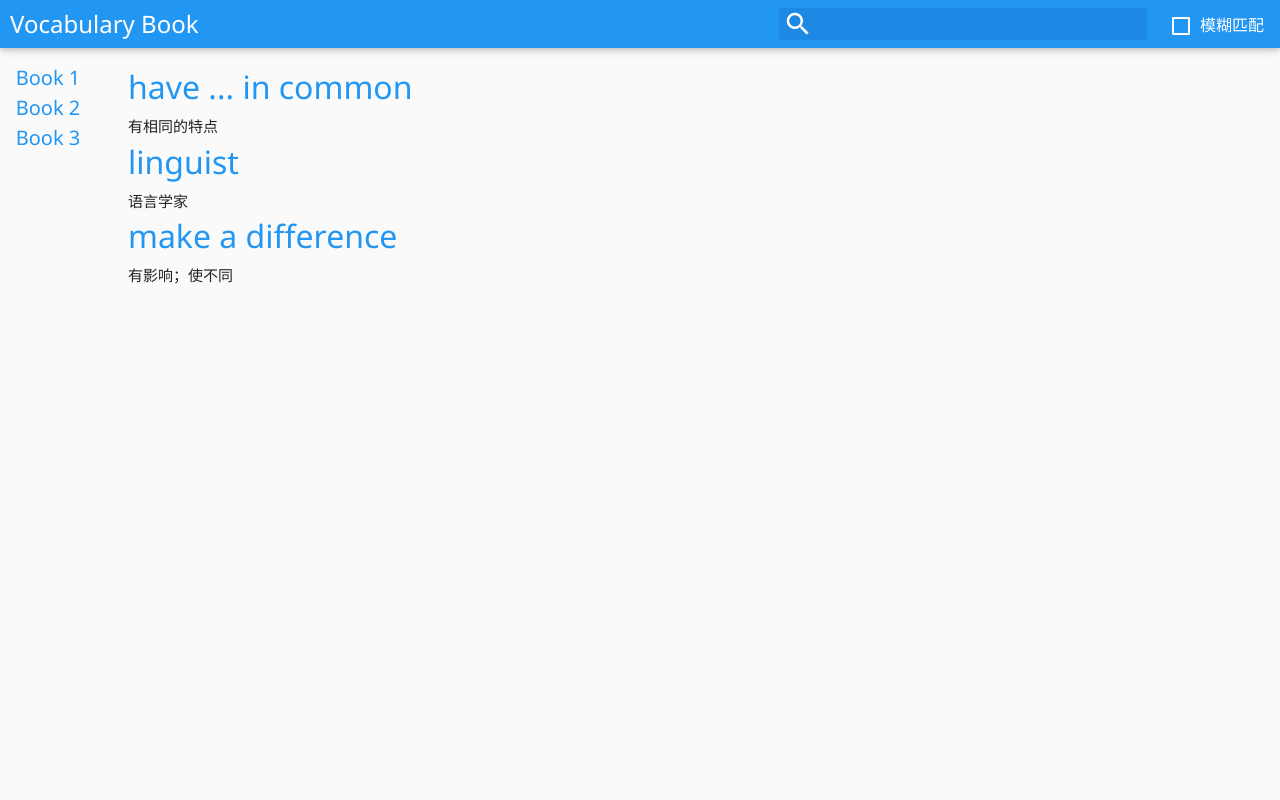
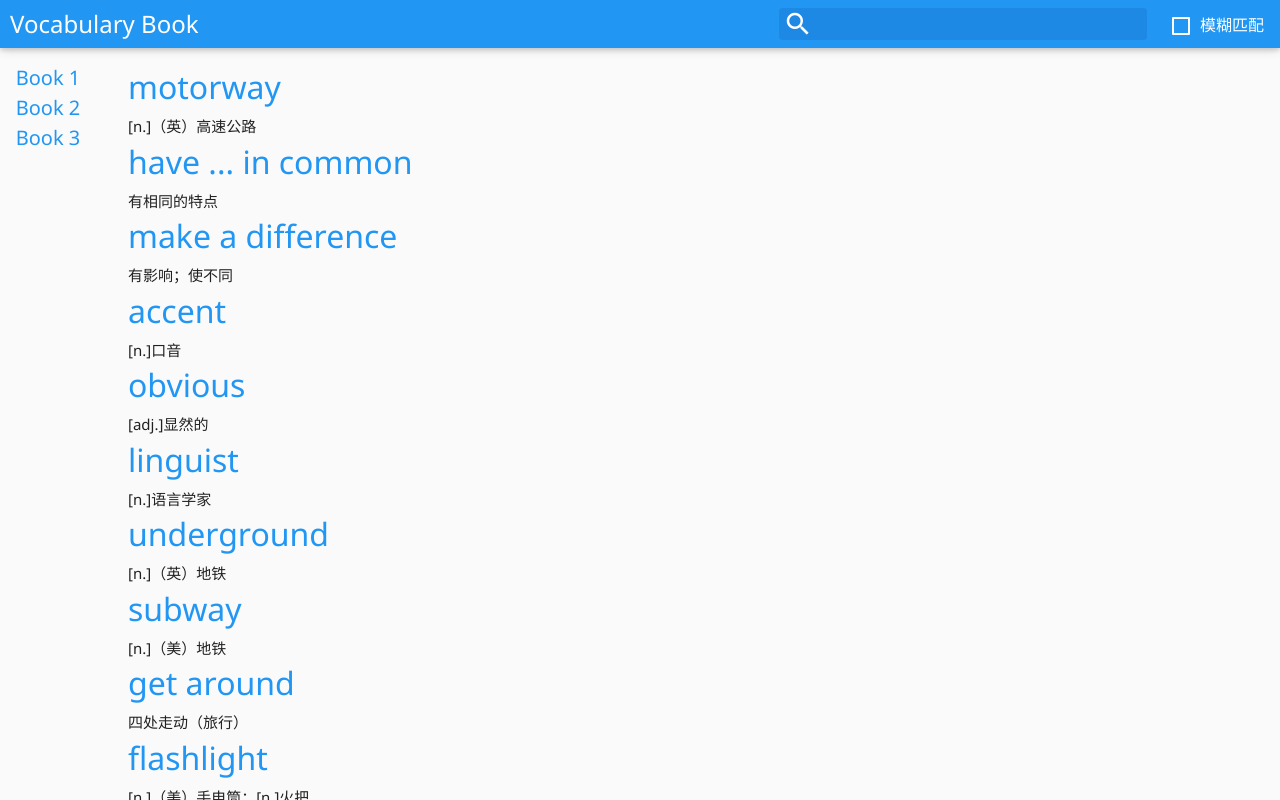
Before and after one commit to zhaosiyi/Vocabulary-Book, a plain HTML site: page index.html in a window 1280 px wide. Drawn offline with Linux system fonts and the light colour scheme.

Commit message:
add words

```diff
--- a/index.html
+++ b/index.html
@@ -30,17 +30,17 @@
 <ul>
 <li>
     <div class="word">
+        <span>motorway</span>
+        <button><i class="small material-icons">volume_up</i></button>
+    </div>
+    <div class="exp">[n.]（英）高速公路</div>
+</li>
+<li>
+    <div class="word">
         <span>have ... in common</span>
         <button><i class="small material-icons">volume_up</i></button>
     </div>
     <div class="exp">有相同的特点</div>
-</li>
-<li>
-    <div class="word">
-        <span>linguist</span>
-        <button><i class="small material-icons">volume_up</i></button>
-    </div>
-    <div class="exp">语言学家</div>
 </li>
 <li>
     <div class="word">
@@ -49,11 +49,67 @@
     </div>
     <div class="exp">有影响；使不同</div>
 </li>
+<li>
+    <div class="word">
+        <span>accent</span>
+        <button><i class="small material-icons">volume_up</i></button>
+    </div>
+    <div class="exp">[n.]口音</div>
+</li>
+<li>
+    <div class="word">
+        <span>obvious</span>
+        <button><i class="small material-icons">volume_up</i></button>
+    </div>
+    <div class="exp">[adj.]显然的</div>
+</li>
+<li>
+    <div class="word">
+        <span>linguist</span>
+        <button><i class="small material-icons">volume_up</i></button>
+    </div>
+    <div class="exp">[n.]语言学家</div>
+</li>
+<li>
+    <div class="word">
+        <span>underground</span>
+        <button><i class="small material-icons">volume_up</i></button>
+    </div>
+    <div class="exp">[n.]（英）地铁</div>
+</li>
+<li>
+    <div class="word">
+        <span>subway</span>
+        <button><i class="small material-icons">volume_up</i></button>
+    </div>
+    <div class="exp">[n.]（美）地铁</div>
+</li>
+<li>
+    <div class="word">
+        <span>get around</span>
+        <button><i class="small material-icons">volume_up</i></button>
+    </div>
+    <div class="exp">四处走动（旅行）</div>
+</li>
+<li>
+    <div class="word">
+        <span>flashlight</span>
+        <button><i class="small material-icons">volume_up</i></button>
+    </div>
+    <div class="exp">[n.]（美）手电筒；[n.]火把</div>
+</li>
+<li>
+    <div class="word">
+        <span>queue</span>
+        <button><i class="small material-icons">volume_up</i></button>
+    </div>
+    <div class="exp">[vi.]（英）排队（等候）；[n.]队伍</div>
+</li>
 
 </ul>
 </div>
 </main>
 <script src="./js/materialize.min.js"></script>
-<data id="data" class="hide">[{"name":"have ... in common","exp":"有相同的特点"},{"name":"linguist","exp":"语言学家"},{"name":"make a difference","exp":"有影响；使不同"}]</data>
+<data id="data" class="hide">[{"name":"motorway","exp":"[n.]（英）高速公路"},{"name":"have ... in common","exp":"有相同的特点"},{"name":"make a difference","exp":"有影响；使不同"},{"name":"accent","exp":"[n.]口音"},{"name":"obvious","exp":"[adj.]显然的"},{"name":"linguist","exp":"[n.]语言学家"},{"name":"underground","exp":"[n.]（英）地铁"},{"name":"subway","exp":"[n.]（美）地铁"},{"name":"get around","exp":"四处走动（旅行）"},{"name":"flashlight","exp":"[n.]（美）手电筒；[n.]火把"},{"name":"queue","exp":"[vi.]（英）排队（等候）；[n.]队伍"}]</data>
 </body>
 </html>
```
